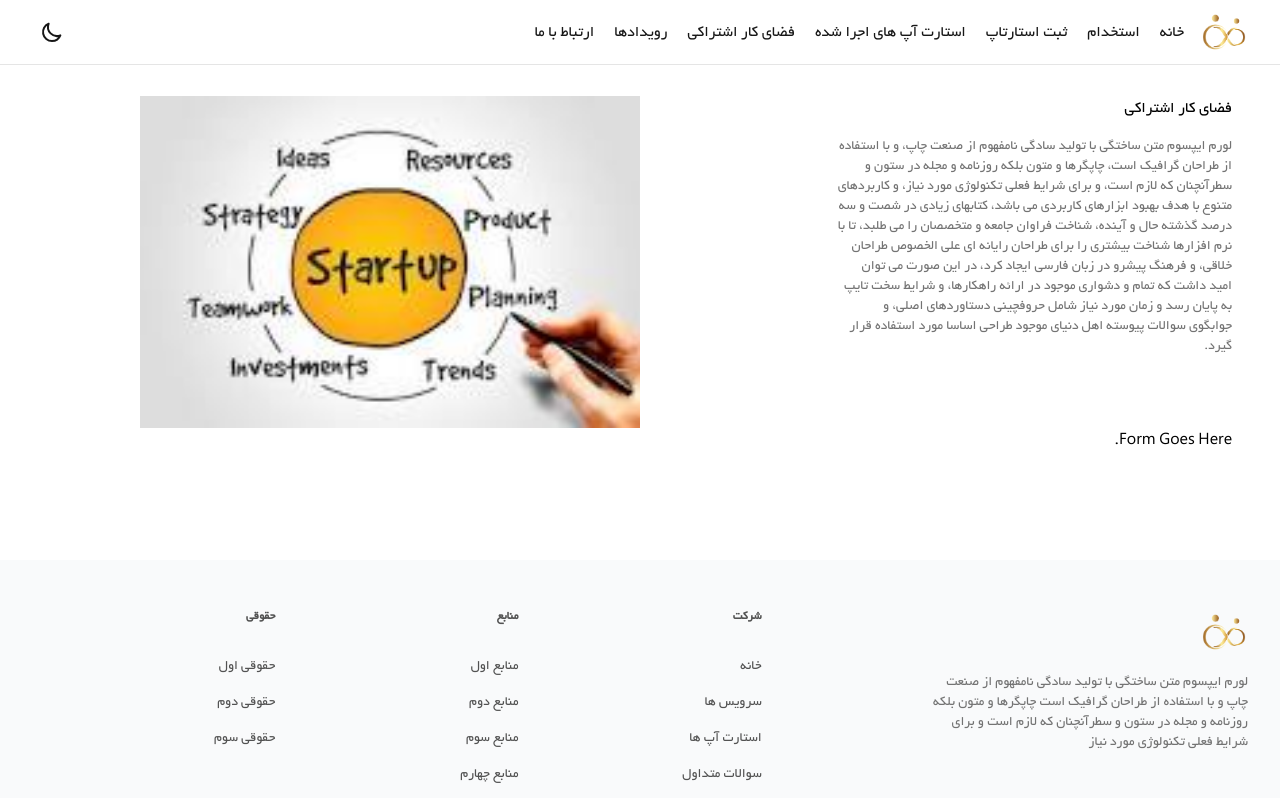
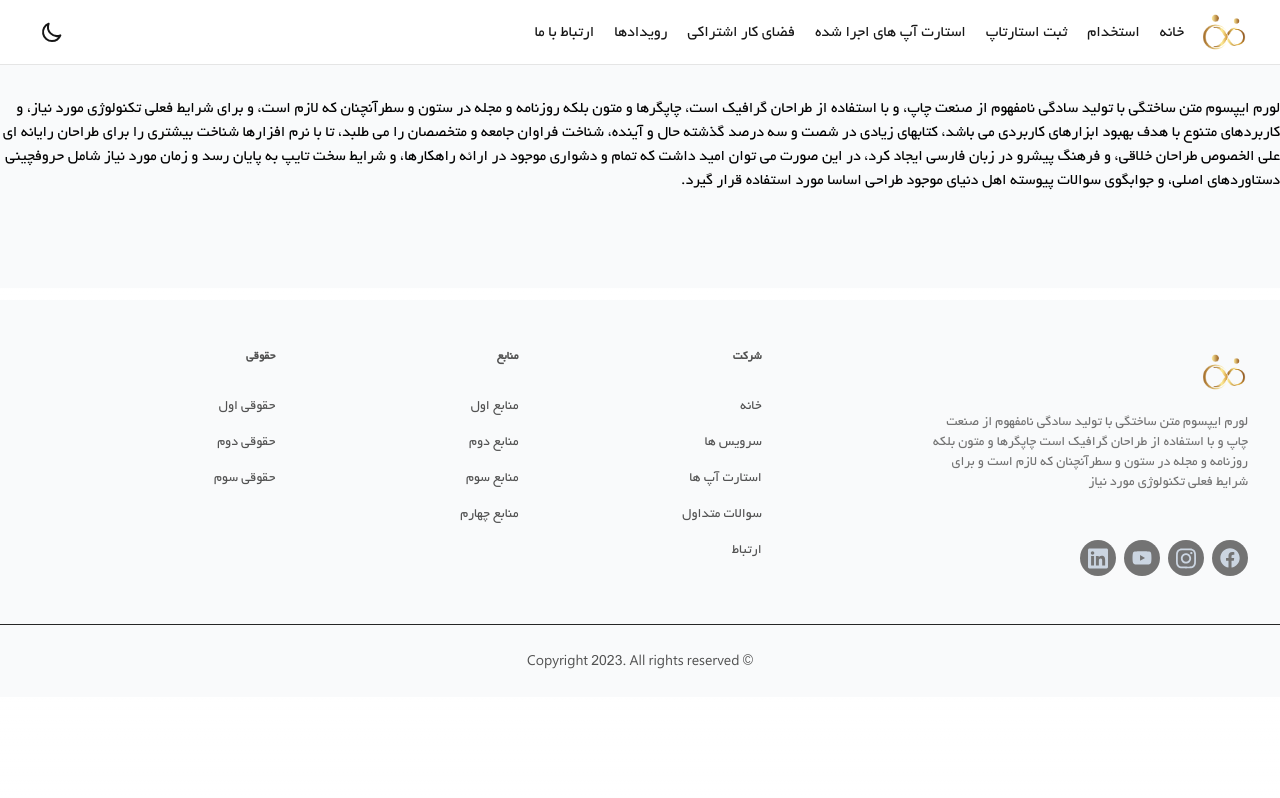
Before and after one commit to sajjad5221/farazaman, a Next.js app: page /workspace in a window 1280 px wide. Shown: the top 798 px of the page. Built offline with nearby package versions, Linux system fonts and the light colour scheme.

Commit message:
Minor fix.

```diff
--- a/Components/contact-us/contactForm.tsx
+++ b/Components/contact-us/contactForm.tsx
@@ -148,7 +148,6 @@ const ContactUs = () => {
           </form>
         </div>
       </div>
-      {/* <Button/> */}
     </div>
   );
 };
--- a/Components/startups/StartupsForm.tsx
+++ b/Components/startups/StartupsForm.tsx
@@ -108,6 +108,7 @@ const StartUpsForm = () => {
           <form onSubmit={handleSubmit}>
             <div className="mb-5">
               <input
+                id="startup-name"
                 type="text"
                 placeholder="نام استارتاپ"
                 autoComplete="false"
@@ -125,7 +126,7 @@ const StartUpsForm = () => {
                 آدرس ایمیل شما
               </label>
               <input
-                id="email_address"
+                id="email-address"
                 type="email"
                 placeholder="آدرس ایمیل استارتاپ"
                 name="email"
@@ -175,7 +176,7 @@ const StartUpsForm = () => {
             </div>
 
             <div className="mb-5">
-              <label htmlFor="member-count" className="sr-only">
+              <label htmlFor="pitch-file" className="sr-only">
                 فایل ارائه
               </label>
               <input
--- a/app/workspace/page.tsx
+++ b/app/workspace/page.tsx
@@ -1,35 +1,18 @@
-import Image from "next/image";
 import React from "react";
 
 export default function page() {
   return (
-    <div className="py-24 px-12 bg-white dark:bg-neutral-900">
-      <div className="flex flex-row">
-        <div className="flex flex-col w-1/2">
-          <h1>فضای کار اشتراکی</h1>
-          <p className="text-neutral-500 md:text-sm pt-4 w-auto sm:w-6/12 md:w-6/12 lg:w-8/12">
-            لورم ایپسوم متن ساختگی با تولید سادگی نامفهوم از صنعت چاپ، و با
-            استفاده از طراحان گرافیک است، چاپگرها و متون بلکه روزنامه و مجله در
-            ستون و سطرآنچنان که لازم است، و برای شرایط فعلی تکنولوژی مورد نیاز،
-            و کاربردهای متنوع با هدف بهبود ابزارهای کاربردی می باشد، کتابهای
-            زیادی در شصت و سه درصد گذشته حال و آینده، شناخت فراوان جامعه و
-            متخصصان را می طلبد، تا با نرم افزارها شناخت بیشتری را برای طراحان
-            رایانه ای علی الخصوص طراحان خلاقی، و فرهنگ پیشرو در زبان فارسی ایجاد
-            کرد، در این صورت می توان امید داشت که تمام و دشواری موجود در ارائه
-            راهکارها، و شرایط سخت تایپ به پایان رسد و زمان مورد نیاز شامل
-            حروفچینی دستاوردهای اصلی، و جوابگوی سوالات پیوسته اهل دنیای موجود
-            طراحی اساسا مورد استفاده قرار گیرد.
-          </p>
-        </div>
-        <Image
-          className=""
-          src={"/static/images/img.jpg"}
-          alt="image"
-          width={500}
-          height={500}
-        />
-      </div>
-      <div>Form Goes Here.</div>
+    <div className="py-24 bg-gray-50 dark:bg-neutral-900 text-black dark:text-white">
+      لورم ایپسوم متن ساختگی با تولید سادگی نامفهوم از صنعت چاپ، و با استفاده از
+      طراحان گرافیک است، چاپگرها و متون بلکه روزنامه و مجله در ستون و سطرآنچنان
+      که لازم است، و برای شرایط فعلی تکنولوژی مورد نیاز، و کاربردهای متنوع با
+      هدف بهبود ابزارهای کاربردی می باشد، کتابهای زیادی در شصت و سه درصد گذشته
+      حال و آینده، شناخت فراوان جامعه و متخصصان را می طلبد، تا با نرم افزارها
+      شناخت بیشتری را برای طراحان رایانه ای علی الخصوص طراحان خلاقی، و فرهنگ
+      پیشرو در زبان فارسی ایجاد کرد، در این صورت می توان امید داشت که تمام و
+      دشواری موجود در ارائه راهکارها، و شرایط سخت تایپ به پایان رسد و زمان مورد
+      نیاز شامل حروفچینی دستاوردهای اصلی، و جوابگوی سوالات پیوسته اهل دنیای
+      موجود طراحی اساسا مورد استفاده قرار گیرد.
     </div>
   );
 }
```
